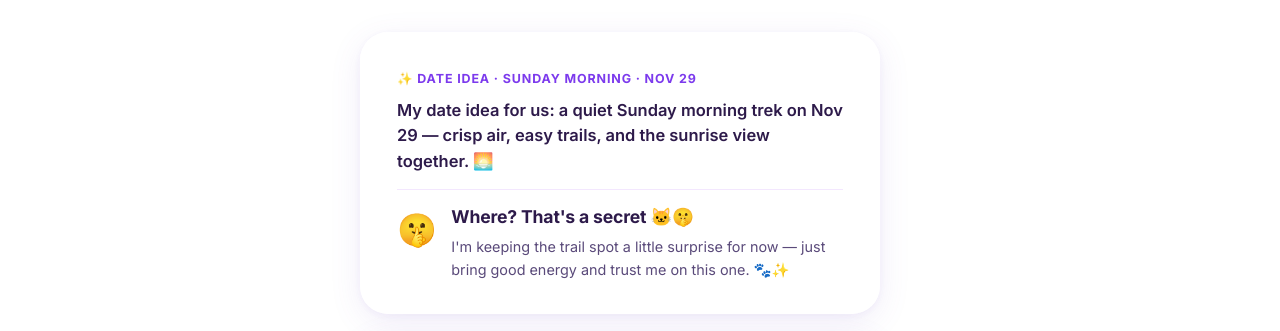
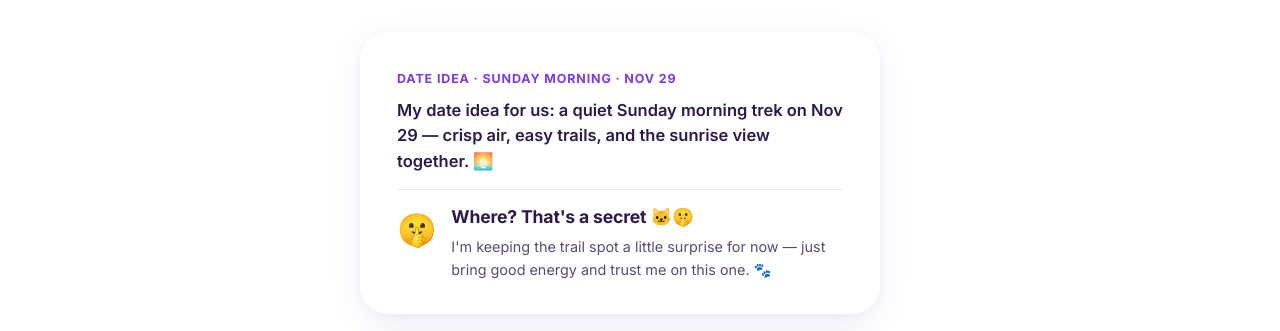
Before and after one commit to mahanshstarktech/diksha, a React (Vite) app: page / in a window 1280 px wide. Shown: the part 800-1131 px from the top of the page. Built offline with nearby package versions, Linux system fonts and the light colour scheme; no server answers.

Commit message:
Remove sparkle emoji everywhere

```diff
--- a/src/components/CatCharacter.tsx
+++ b/src/components/CatCharacter.tsx
@@ -468,7 +468,7 @@ export const CatCharacter: React.FC<CatCharacterProps> = ({ mood, size = 220 })
                 animate={{ opacity: [0.3, 1, 0.3], y: [-6, 6, -6], rotate: [8, -8, 8] }}
                 transition={{ duration: 1.5, repeat: Infinity, ease: 'easeInOut', delay: 0.3 }}
               >
-                ✨
+                💗
               </motion.text>
             </>
           )}
@@ -497,7 +497,7 @@ export const CatCharacter: React.FC<CatCharacterProps> = ({ mood, size = 220 })
               animate={{ opacity: [0.35, 1, 0.35], scale: [0.85, 1.2, 0.85] }}
               transition={{ duration: 1.4, repeat: Infinity, ease: 'easeInOut' }}
             >
-              ✨
+              🐾
             </motion.text>
           )}
         </AnimatePresence>
--- a/src/lib/stateTypes.ts
+++ b/src/lib/stateTypes.ts
@@ -99,11 +99,11 @@ export const TREK_EXP_OPTIONS = [
     id: 'few-times',
     emoji: '🌿',
     label: 'Once or twice, a little bit',
-    reply: "Perfect — this trail is super scenic and easygoing ✨",
+    reply: "Perfect — this trail is super scenic and easygoing 🐾",
   },
   {
     id: 'first-time',
-    emoji: '✨',
+    emoji: '🌱',
     label: 'Nope, this will be my first!',
     reply: "Even better — I'll make sure your first trek is unforgettable 💗🐾",
   },
--- a/src/sections/AskSection.tsx
+++ b/src/sections/AskSection.tsx
@@ -65,7 +65,7 @@ export const AskSection: React.FC<AskSectionProps> = ({
                     marginBottom: '0.55rem',
                   }}
                 >
-                  ✨ Date Idea · {TREK_TIME_LABEL}
+                  Date Idea · {TREK_TIME_LABEL}
                 </span>
                 <p
                   style={{
@@ -105,7 +105,7 @@ export const AskSection: React.FC<AskSectionProps> = ({
                     color: '#5a4a7a',
                   }}>
                     I&apos;m keeping the trail spot a little surprise for now — just bring
-                    good energy and trust me on this one. 🐾✨
+                    good energy and trust me on this one. 🐾
                   </p>
                 </div>
               </div>
--- a/src/sections/SignOffSection.tsx
+++ b/src/sections/SignOffSection.tsx
@@ -75,7 +75,7 @@ export const SignOffSection: React.FC<SignOffSectionProps> = ({
                 marginBottom: '1rem',
               }}
             >
-              See you on {TREK_DATE_LABEL} ✨
+              See you on {TREK_DATE_LABEL}
             </motion.h2>
 
             <motion.div
--- a/src/sections/TrekExperienceSection.tsx
+++ b/src/sections/TrekExperienceSection.tsx
@@ -64,7 +64,7 @@ export const TrekExperienceSection: React.FC<TrekExperienceSectionProps> = ({
             color: '#6b5b8a',
             lineHeight: 1.5,
           }}>
-            Just so I know how to plan our pace ✨
+            Just so I know how to plan our pace
           </p>
         </motion.div>
 
```
